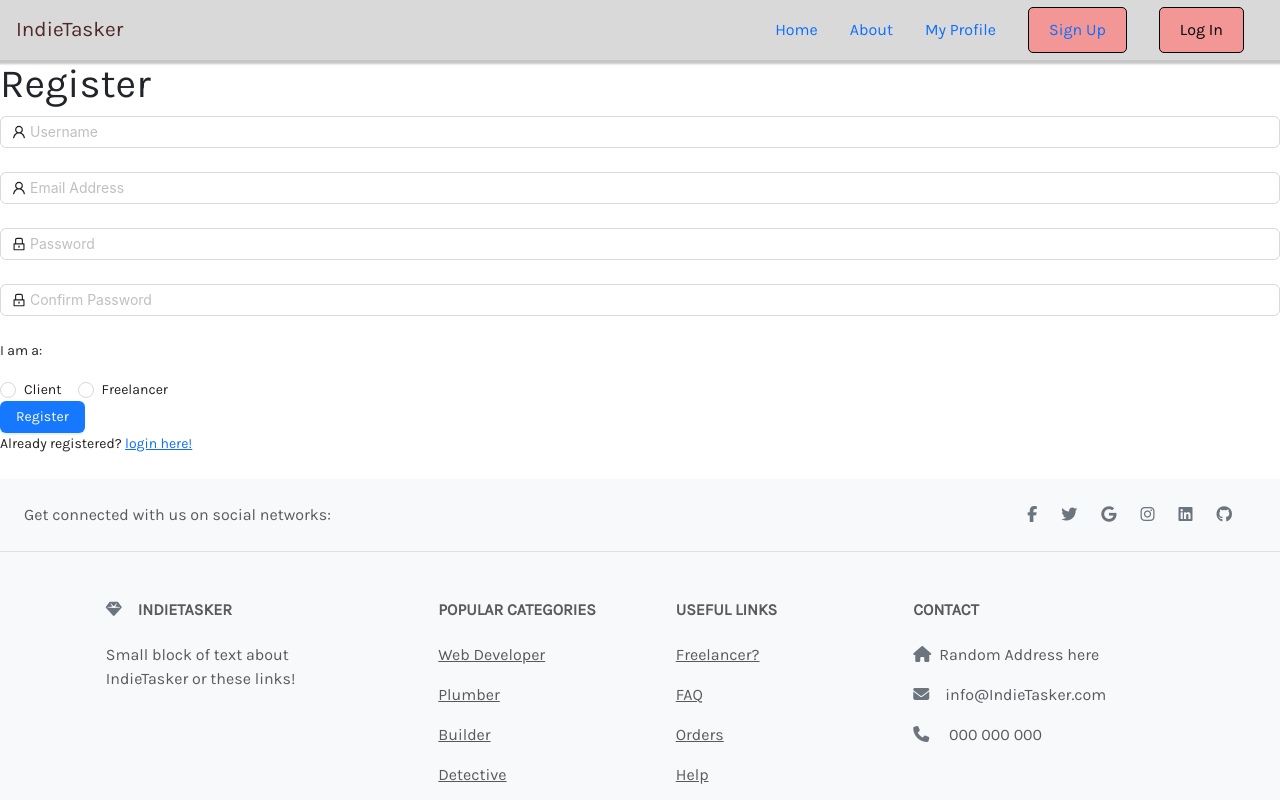
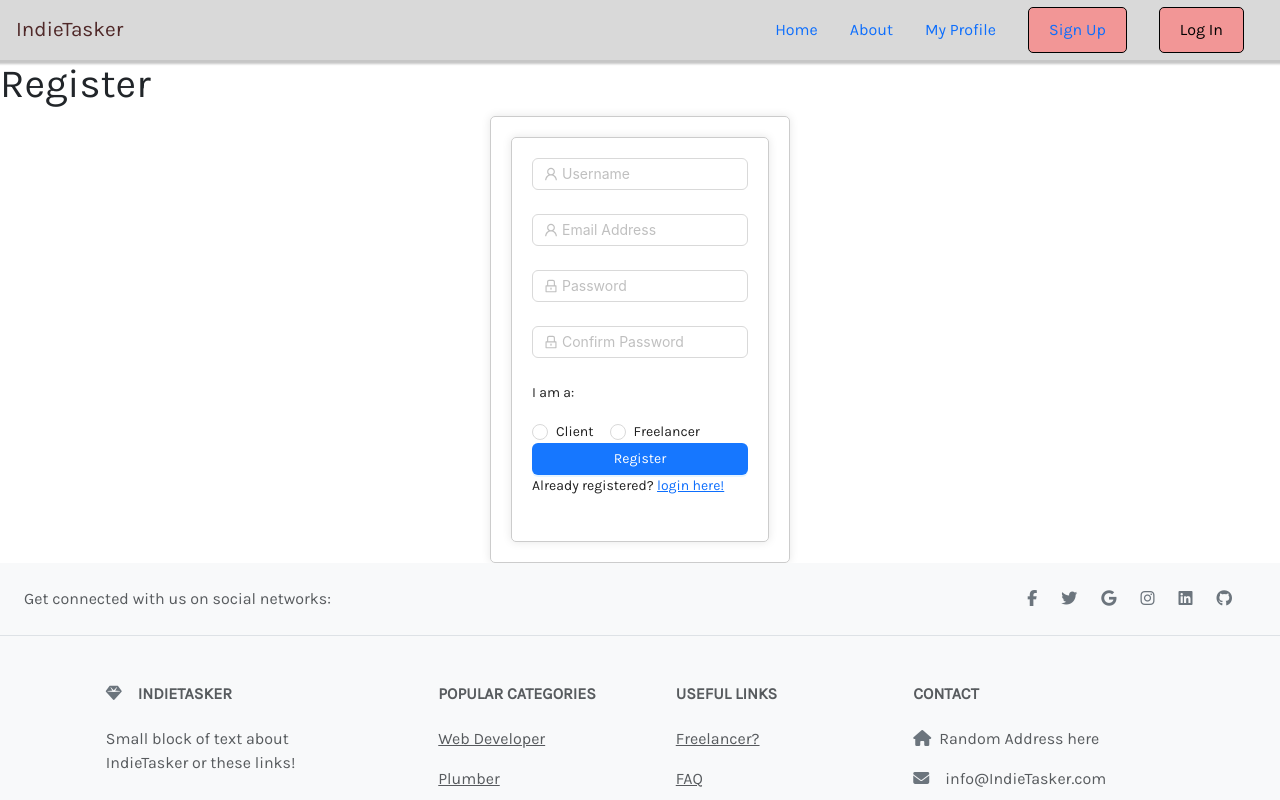
Before and after one commit to Moh-Zaman/IndieTasker, a React (Vite) app: page /register in a window 1280 px wide. Shown: the top 800 px of the page. Built offline with nearby package versions, Linux system fonts and the light colour scheme.

Commit message:
added some CSS for the Registration page

```diff
--- a/src/components/Register/Registration.css
+++ b/src/components/Register/Registration.css
@@ -0,0 +1,20 @@
+/* Registration.css */
+
+.registration-form {
+    max-width: 300px;
+    margin: auto;
+    padding: 20px;
+    border: 1px solid #ccc;
+    border-radius: 5px;
+    box-shadow: 0 0 10px rgba(0, 0, 0, 0.1);
+}
+
+.site-form-item-icon {
+    color: rgba(0, 0, 0, 0.25);
+}
+
+.login-form-button {
+    width: 100%;
+}
+
+/* Add additional styles as needed */
```
